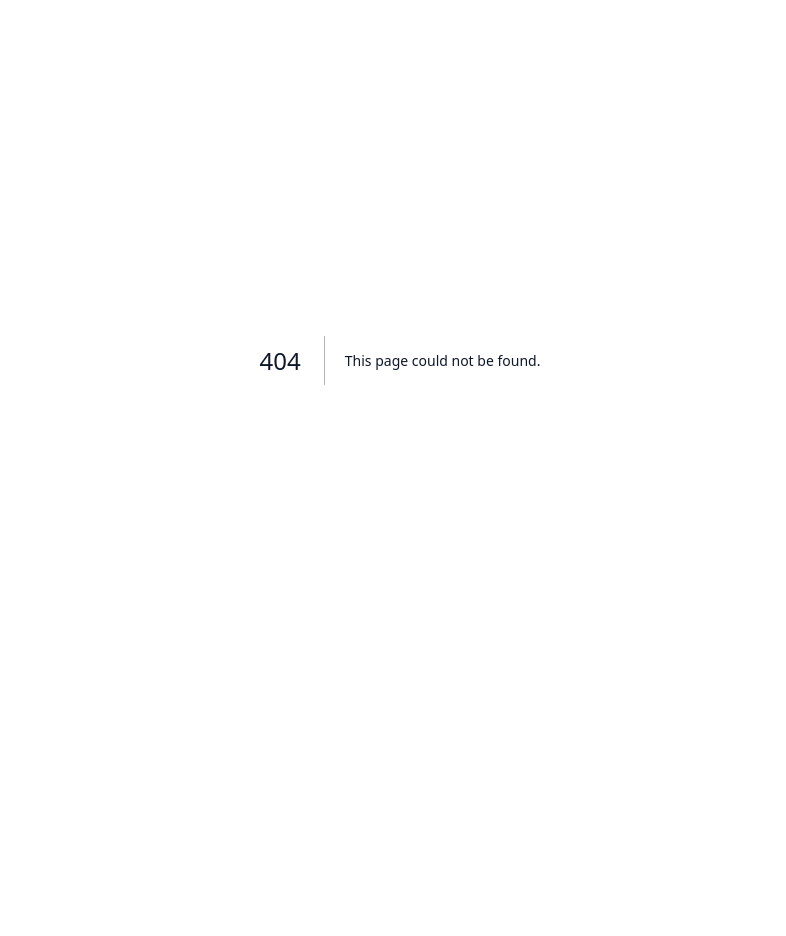
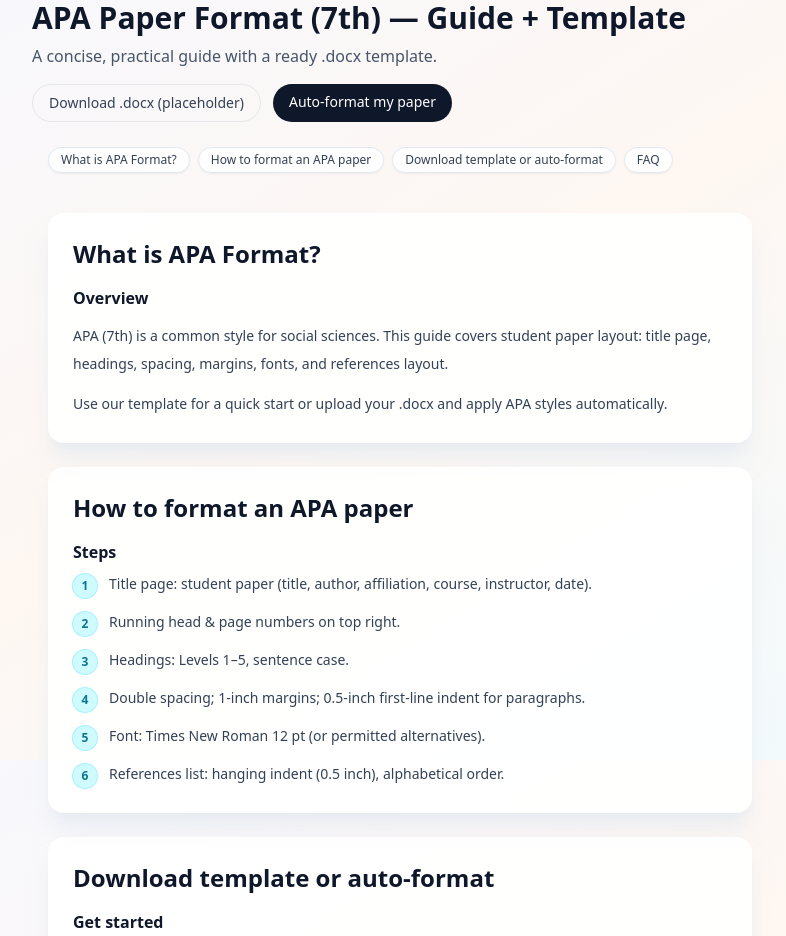
Before and after one commit to moonscar/freeformat-frontend, a Next.js app: page /en/guides/apa-format in a window 1280 px wide. Before the commit this address had no page. Shown: the part 40-976 px from the top of the page, without its empty margins (240-1026 px from the left). Before the commit the page ends 800 px from the top, so only its background shows below. Built offline with nearby package versions, Linux system fonts and the light colour scheme; no server answers.

Commit message:
feat(seo): add EN APA/MLA guide pages with anchors and CTAs; expose header links; refine site titles/descriptions/keywords for APA/MLA

```diff
--- /dev/null
+++ b/src/app/[locale]/guides/apa-format/page.tsx
@@ -0,0 +1,74 @@
+import AnchorNav from '@/components/sections/AnchorNav';
+import InfoSections from '@/components/sections/InfoSections';
+import FAQ from '@/components/sections/FAQ';
+
+export const metadata = {
+  title: 'APA Paper Format (7th Edition) — Guide + .docx Template',
+  description:
+    'Learn APA 7: title page, headings, spacing, margins, fonts, page numbers, and references layout. Download a .docx template or format your paper automatically.',
+};
+
+export default function Page({ params }: { params: { locale: string } }) {
+  const what = {
+    title: 'What is APA Format?',
+    paragraphs: [
+      'APA (7th) is a common style for social sciences. This guide covers student paper layout: title page, headings, spacing, margins, fonts, and references layout.',
+      'Use our template for a quick start or upload your .docx and apply APA styles automatically.',
+    ] as const,
+  };
+  const how = {
+    title: 'How to format an APA paper',
+    steps: [
+      'Title page: student paper (title, author, affiliation, course, instructor, date).',
+      'Running head & page numbers on top right.',
+      'Headings: Levels 1–5, sentence case.',
+      'Double spacing; 1-inch margins; 0.5-inch first-line indent for paragraphs.',
+      'Font: Times New Roman 12 pt (or permitted alternatives).',
+      'References list: hanging indent (0.5 inch), alphabetical order.',
+    ] as const,
+  };
+  const use = {
+    title: 'Download template or auto‑format',
+    items: [
+      'Download the .docx template (placeholder).',
+      'Or open the tool to auto‑apply APA styles to your .docx.',
+    ] as const,
+  };
+  const subheads = { overview: 'Overview', steps: 'Steps', cases: 'Get started' } as const;
+  const faq = {
+    title: 'FAQ',
+    items: [
+      { q: 'Do you generate citations?', a: 'No. We only format the References section layout, not citation content.' },
+      { q: 'Is the template free?', a: 'Yes. The downloadable template here is free to use for education.' },
+    ] as const,
+  };
+
+  return (
+    <main className="mx-auto max-w-3xl px-4 py-10">
+      <h1 className="text-3xl font-semibold text-slate-900">APA Paper Format (7th) — Guide + Template</h1>
+      <p className="mt-2 text-slate-600">A concise, practical guide with a ready .docx template.</p>
+      <div className="mt-4 flex gap-3">
+        <a className="rounded-full border px-4 py-2 text-sm text-slate-700" href="#" aria-disabled>
+          Download .docx (placeholder)
+        </a>
+        <a className="rounded-full bg-slate-900 px-4 py-2 text-sm text-white" href={`/${params.locale}/tool`}>
+          Auto‑format my paper
+        </a>
+      </div>
+
+      <AnchorNav
+        items={[
+          { href: '#what', label: what.title },
+          { href: '#how', label: how.title },
+          { href: '#use', label: use.title },
+          { href: '#faq', label: faq.title },
+        ]}
+      />
+
+      <InfoSections what={what} how={how} use={use} subheads={subheads} />
+      <div id="faq">
+        <FAQ title={faq.title} items={faq.items} />
+      </div>
+    </main>
+  );
+}
--- /dev/null
+++ b/src/app/[locale]/guides/mla-format/page.tsx
@@ -0,0 +1,73 @@
+import AnchorNav from '@/components/sections/AnchorNav';
+import InfoSections from '@/components/sections/InfoSections';
+import FAQ from '@/components/sections/FAQ';
+
+export const metadata = {
+  title: 'MLA Paper Format — Guide + .docx Template',
+  description:
+    'MLA formatting rules for student papers: headers, spacing, margins, headings, fonts, and Works Cited layout. Download a .docx template or auto‑format.',
+};
+
+export default function Page({ params }: { params: { locale: string } }) {
+  const what = {
+    title: 'What is MLA Format?',
+    paragraphs: [
+      'MLA (9th) is widely used in humanities. This guide focuses on page layout, headings, spacing, margins, fonts, and Works Cited layout.',
+      'Use our template or upload your .docx and apply MLA styles automatically.',
+    ] as const,
+  };
+  const how = {
+    title: 'How to format an MLA paper',
+    steps: [
+      'Header: author last name + page number on top right.',
+      'Double spacing; 1-inch margins; first‑line indent 0.5 inch.',
+      'Font: Times New Roman 12 pt (or permitted alternatives).',
+      'Headings as needed; centered title on first page.',
+      'Works Cited: hanging indent (0.5 inch), alphabetical order.',
+    ] as const,
+  };
+  const use = {
+    title: 'Download template or auto‑format',
+    items: [
+      'Download the .docx template (placeholder).',
+      'Or open the tool to auto‑apply MLA styles to your .docx.',
+    ] as const,
+  };
+  const subheads = { overview: 'Overview', steps: 'Steps', cases: 'Get started' } as const;
+  const faq = {
+    title: 'FAQ',
+    items: [
+      { q: 'Do you generate citations?', a: 'No — we only format the Works Cited layout (hanging indent etc.).' },
+      { q: 'Is the template free?', a: 'Yes, free for education; a polished version will ship soon.' },
+    ] as const,
+  };
+
+  return (
+    <main className="mx-auto max-w-3xl px-4 py-10">
+      <h1 className="text-3xl font-semibold text-slate-900">MLA Paper Format — Guide + Template</h1>
+      <p className="mt-2 text-slate-600">Practical rules with a ready .docx template.</p>
+      <div className="mt-4 flex gap-3">
+        <a className="rounded-full border px-4 py-2 text-sm text-slate-700" href="#" aria-disabled>
+          Download .docx (placeholder)
+        </a>
+        <a className="rounded-full bg-slate-900 px-4 py-2 text-sm text-white" href={`/${params.locale}/tool`}>
+          Auto‑format my paper
+        </a>
+      </div>
+
+      <AnchorNav
+        items={[
+          { href: '#what', label: what.title },
+          { href: '#how', label: how.title },
+          { href: '#use', label: use.title },
+          { href: '#faq', label: faq.title },
+        ]}
+      />
+
+      <InfoSections what={what} how={how} use={use} subheads={subheads} />
+      <div id="faq">
+        <FAQ title={faq.title} items={faq.items} />
+      </div>
+    </main>
+  );
+}
--- a/src/components/layout/Header.tsx
+++ b/src/components/layout/Header.tsx
@@ -11,9 +11,9 @@ export default function Header({ locale }: { locale: string }) {
           <Link href={`/${locale}/tool`} className="hover:text-slate-900">
             Tool
           </Link>
-          <Link href={`/${locale}/templates`} className="hover:text-slate-900">
-            Templates
-          </Link>
+          <Link href={`/${locale}/templates`} className="hover:text-slate-900">Templates</Link>
+          <Link href={`/${locale}/guides/apa-format`} className="hover:text-slate-900">APA</Link>
+          <Link href={`/${locale}/guides/mla-format`} className="hover:text-slate-900">MLA</Link>
         </nav>
       </div>
     </header>
--- a/src/lib/siteConfig.ts
+++ b/src/lib/siteConfig.ts
@@ -6,18 +6,18 @@ export const siteConfig = {
   contactEmail: 'hello@ai-formatter.com',
   locales: {
     zh: {
-      title: 'AI Formatter – 一键论文格式化：毕业论文与期刊投稿排版，模板与 Docx 自动样式',
+      title: 'AI Formatter – APA/MLA 论文格式模板与一键排版',
       description:
-        'AI Formatter 通过规则引擎 + LLM，将学术论文（毕业论文与期刊投稿）按规范自动排版。支持上传/粘贴格式要求生成模板，并一键应用到 Docx；提供任务进度与下载，差异报告即将上线。',
-      keywords: ['AI Formatter', '论文排版', '毕业论文', '期刊投稿', '格式要求', '模板生成', 'docx 自动排版'],
+        '一键将研究/毕业论文按 APA 或 MLA 规范排版。支持上传或粘贴格式要求生成模板，并将样式自动应用到 .docx；提供任务进度与下载。',
+      keywords: ['AI Formatter', 'APA 论文格式', 'MLA 论文格式', '研究论文 格式', 'APA 格式 模板', 'MLA 格式 模板', 'docx 自动排版'],
       ogLocale: 'zh_CN',
       schemaLang: 'zh-CN',
     },
     en: {
-      title: 'AI Formatter – One‑click Academic Paper Formatting | Theses & Journal Submissions',
+      title: 'AI Formatter — APA/MLA Paper Format Templates',
       description:
-        'AI Formatter formats academic papers to required styles using rules + LLM. Paste or upload a guideline to generate a template, upload your .docx, start formatting, and download the result. Diff report coming soon.',
-      keywords: ['AI Formatter', 'academic paper formatting', 'thesis', 'journal submission', 'format guidelines', 'docx styling'],
+        'Format research papers to APA or MLA style in one click. Use ready templates or paste a guideline, upload your .docx, and download a correctly styled paper.',
+      keywords: ['AI Formatter', 'apa format paper', 'apa paper format', 'apa style paper format', 'mla paper format', 'mla format paper', 'research paper format', 'apa format paper example', 'apa research paper format', 'apa citation format journal article'],
       ogLocale: 'en_US',
       schemaLang: 'en-US',
     },
```
